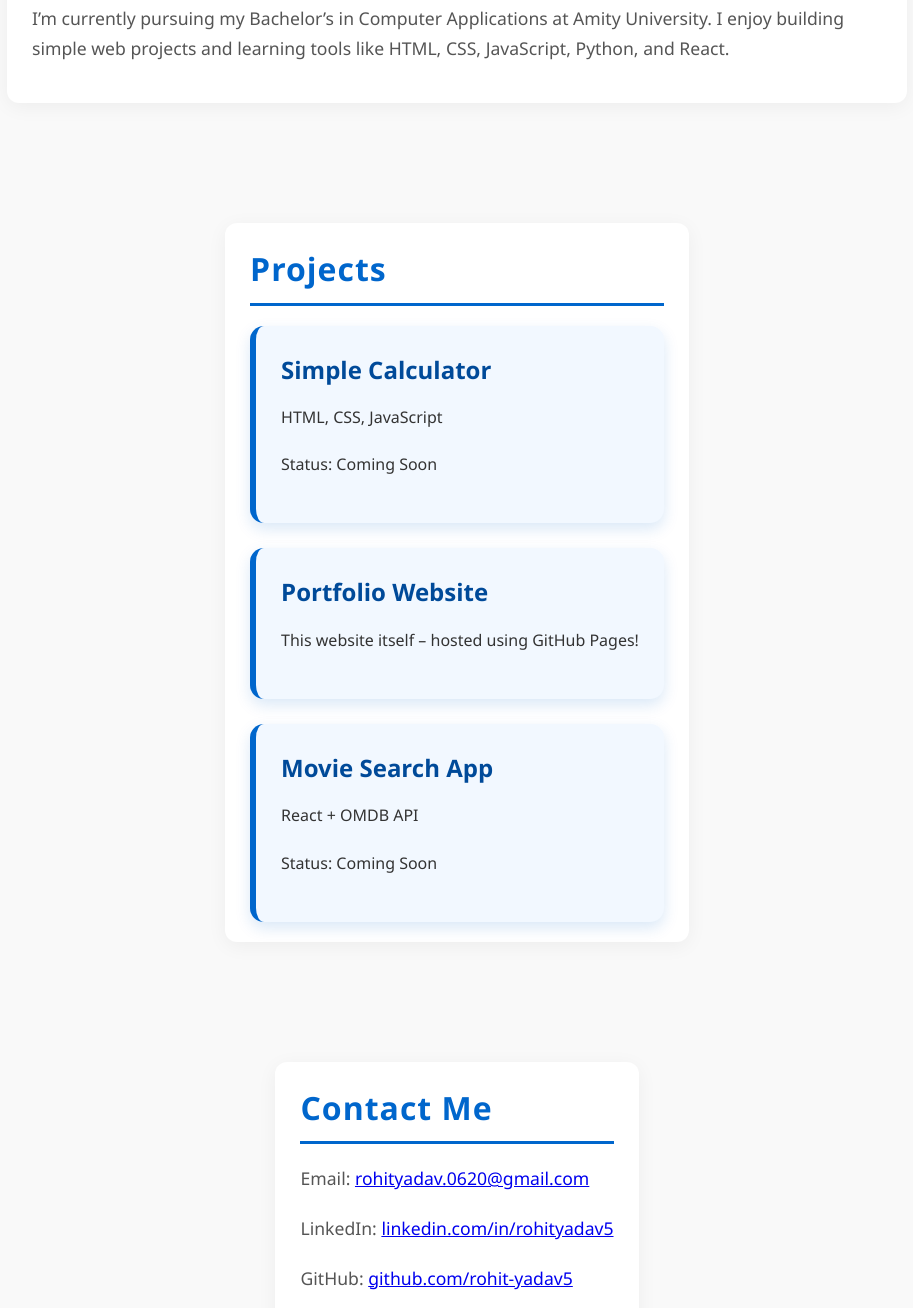
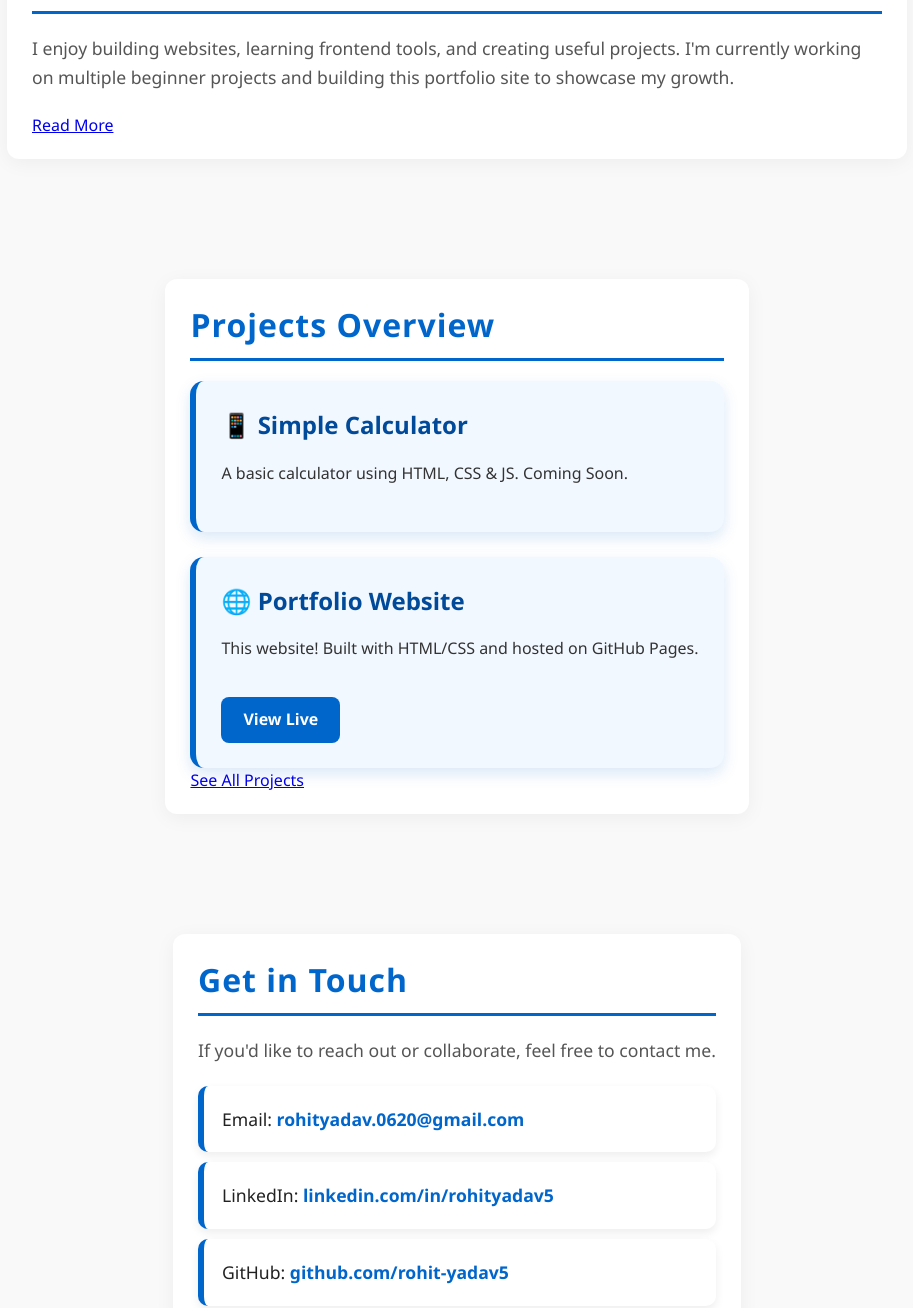
Before and after one commit to rohit-yadav5/rohit-yadav5.github.io, a plain HTML site: page index.html in a window 1280 px wide. Shown: the part 551-1859 px from the top of the page, without its empty margins (183-1096 px from the left). Drawn offline with Linux system fonts and the light colour scheme.

Commit message:
Update2 index.html

```diff
--- a/index.html
+++ b/index.html
@@ -2,7 +2,7 @@
 <html lang="en">
 <head>
   <meta charset="UTF-8" />
-  <meta name="viewport" content="width=device-width, initial-scale=1.0"/>
+  <meta name="viewport" content="width=device-width, initial-scale=1" />
   <title>Rohit Yadav | Portfolio</title>
   <link rel="stylesheet" href="style.css" />
 </head>
@@ -13,58 +13,58 @@
     <nav>
       <h1>Rohit Yadav</h1>
       <ul>
-        <li><a href="home">Home</a></li>
-        <li><a href="about">About</a></li>
-        <li><a href="projects">Projects</a></li>
-        <li><a href="contact">Contact</a></li>
+        <li><a href="index.html" class="active">Home</a></li>
+        <li><a href="about.html">About</a></li>
+        <li><a href="projects.html">Projects</a></li>
+        <li><a href="contact.html">Contact</a></li>
       </ul>
     </nav>
   </header>
 
   <!-- Home Section -->
-  <section id="home" class="section">
+  <section class="section" id="home">
     <h2>Welcome!</h2>
-    <p>I'm Rohit Yadav, a BCA student passionate about web development and programming.</p>
-    <a href="#projects" class="btn">View My Projects</a>
+    <p>I'm <strong>Rohit Yadav</strong>, a BCA student passionate about web development, Python, and React. I'm building real-world projects while learning HTML, CSS, JavaScript, and GitHub.</p>
+    <a href="projects.html" class="btn">View My Projects</a>
   </section>
 
-  <!-- About Section -->
-  <section id="about" class="section">
+  <!-- About Section Preview -->
+  <section class="section" id="about-preview">
     <h2>About Me</h2>
-    <p>
-      I’m currently pursuing my Bachelor’s in Computer Applications at Amity University. I enjoy building simple web projects and learning tools like HTML, CSS, JavaScript, Python, and React.
-    </p>
+    <p>I enjoy building websites, learning frontend tools, and creating useful projects. I'm currently working on multiple beginner projects and building this portfolio site to showcase my growth.</p>
+    <a href="about.html" class="btn">Read More</a>
   </section>
 
-  <!-- Projects Section -->
-  <section id="projects" class="section">
-    <h2>Projects</h2>
+  <!-- Projects Section Preview -->
+  <section class="section" id="projects-preview">
+    <h2>Projects Overview</h2>
     <div class="project-list">
       <div class="project-card">
-        <h3>Simple Calculator</h3>
-        <p>HTML, CSS, JavaScript</p>
-        <p>Status: Coming Soon</p>
+        <h3>📱 Simple Calculator</h3>
+        <p>A basic calculator using HTML, CSS & JS. Coming Soon.</p>
       </div>
       <div class="project-card">
-        <h3>Portfolio Website</h3>
-        <p>This website itself – hosted using GitHub Pages!</p>
-      </div>
-      <div class="project-card">
-        <h3>Movie Search App</h3>
-        <p>React + OMDB API</p>
-        <p>Status: Coming Soon</p>
+        <h3>🌐 Portfolio Website</h3>
+        <p>This website! Built with HTML/CSS and hosted on GitHub Pages.</p>
+        <a href="https://rohit-yadav5.github.io" class="btn" target="_blank">View Live</a>
       </div>
     </div>
+    <a href="projects.html" class="btn">See All Projects</a>
   </section>
 
-  <!-- Contact Section -->
-  <section id="contact" class="section">
-    <h2>Contact Me</h2>
-    <p>Email: <a href="mailto:rohityadav.0620@gmail.com">rohityadav.0620@gmail.com</a></p>
-    <p>LinkedIn: <a href="https://linkedin.com/in/rohityadav5" target="_blank">linkedin.com/in/rohityadav5</a></p>
-    <p>GitHub: <a href="https://github.com/rohit-yadav5" target="_blank">github.com/rohit-yadav5</a></p>
+  <!-- Contact Section Preview -->
+  <section class="section" id="contact-preview">
+    <h2>Get in Touch</h2>
+    <p>If you'd like to reach out or collaborate, feel free to contact me.</p>
+    <ul class="contact-info">
+      <li>Email: <a href="mailto:rohityadav.0620@gmail.com">rohityadav.0620@gmail.com</a></li>
+      <li>LinkedIn: <a href="https://linkedin.com/in/rohityadav5" target="_blank">linkedin.com/in/rohityadav5</a></li>
+      <li>GitHub: <a href="https://github.com/rohit-yadav5" target="_blank">github.com/rohit-yadav5</a></li>
+    </ul>
+    <a href="contact.html" class="btn">Full Contact Page</a>
   </section>
 
+  <!-- Footer -->
   <footer>
     <p>© 2025 Rohit Yadav. All rights reserved.</p>
   </footer>
```
